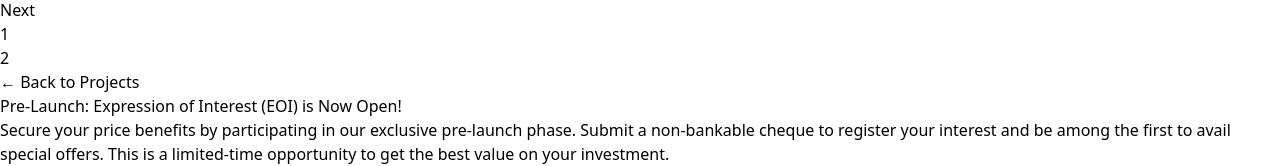
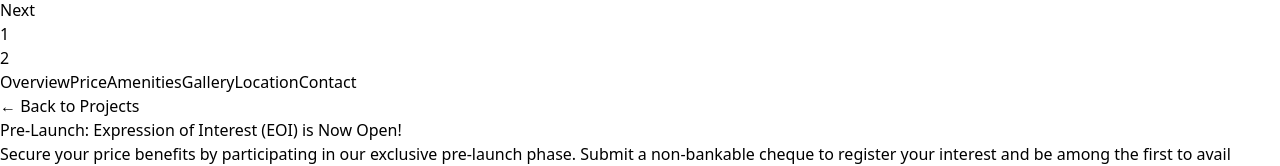
Before and after one commit to skyhouse007/sky, a React (Vite) app in the folder tvs-project/: page /project/tvs-thanisandra in a window 1280 px wide. Shown: the part 146-312 px from the top of the page. Built offline with nearby package versions, Linux system fonts and the light colour scheme.

Commit message:
Add sticky subnav to Thanisandra project page
cgen-050fc900e433451ca1ba95243b274a95

```diff
--- a/tvs-project/src/components/ThanisandraProject.jsx
+++ b/tvs-project/src/components/ThanisandraProject.jsx
@@ -49,7 +49,7 @@ function ThanisandraProject() {
                 style={{ backgroundImage: `url('${img}')` }}
               >
                 <div className="container mx-auto px-6 text-center bg-black bg-opacity-50 p-6 rounded-lg">
-                  <h2 className="text-4xl font-bold mb-2">TVS Emerald Thanisandra</h2>
+                  <h2 className="text-4xl font-extrabold mb-2">TVS Emerald Thanisandra</h2>
                   <p className="text-xl">At Thanisandra, North Bangalore</p>
                   <p className="text-2xl font-bold mt-4">₹ 1.32 Cr* Onwards</p>
                 </div>
@@ -58,6 +58,19 @@ function ThanisandraProject() {
           ))}
         </Slider>
       </section>
+
+      <div className="sticky top-16 z-40 bg-white/80 backdrop-blur border-b border-gray-200">
+        <div className="container mx-auto px-6">
+          <nav className="flex gap-4 overflow-x-auto no-scrollbar py-3 text-sm">
+            <a href="#about" className="px-3 py-1 rounded-full hover:bg-gray-100">Overview</a>
+            <a href="#price" className="px-3 py-1 rounded-full hover:bg-gray-100">Price</a>
+            <a href="#amenities" className="px-3 py-1 rounded-full hover:bg-gray-100">Amenities</a>
+            <a href="#gallery" className="px-3 py-1 rounded-full hover:bg-gray-100">Gallery</a>
+            <a href="#location" className="px-3 py-1 rounded-full hover:bg-gray-100">Location</a>
+            <a href="#contact" className="px-3 py-1 rounded-full hover:bg-gray-100">Contact</a>
+          </nav>
+        </div>
+      </div>
 
       <main className="container mx-auto px-6 py-12">
         <div className="mb-6"><a href="/" className="text-sm text-blue-600 hover:underline">← Back to Projects</a></div>
```
